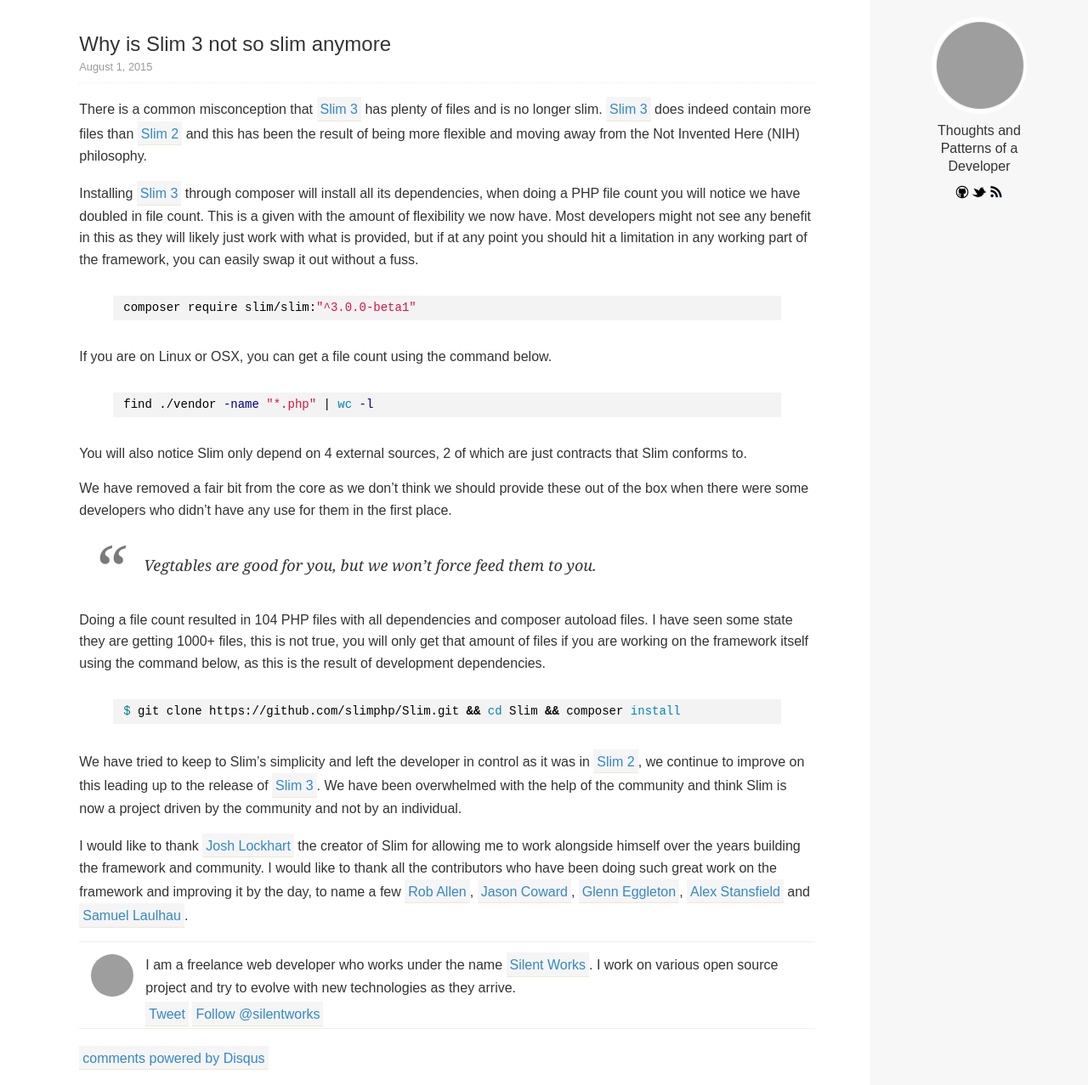
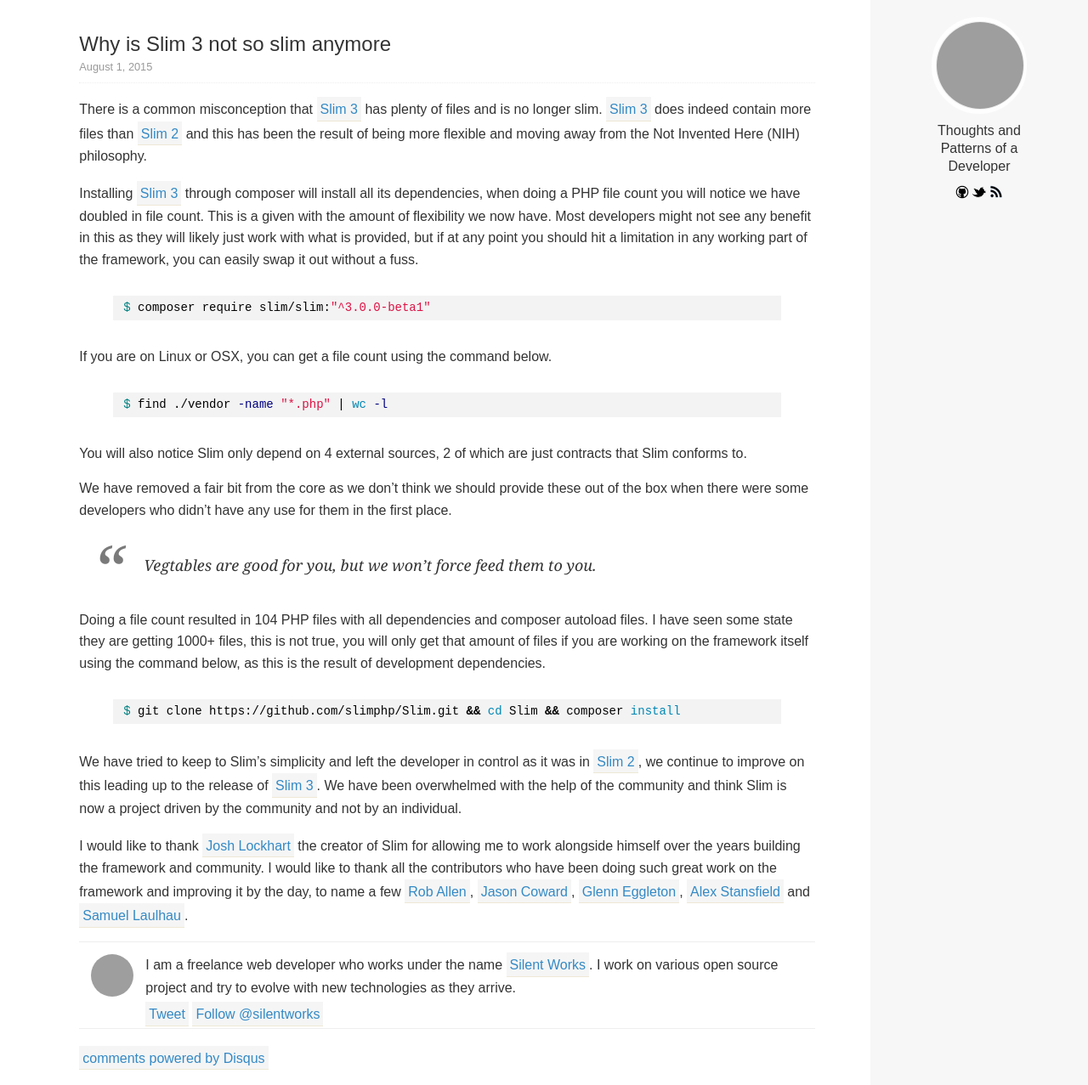
Before and after one commit to silentworks/thoughts, a Jekyll site: the page built from _posts/2015-08-01-why-is-slim3-not-so-slim-anymore.md, in a window 1280 px wide and 1277 px high. Shown: the whole window at 85% size. Built offline with Jekyll 4.4.1, drawn with Linux system fonts in a browser that asks for light colours; Markdown is read by kramdown in place of the engine named in the settings; comment, search, counter and statistics services are not loaded; grey boxes are pictures that could not be loaded.

```diff
--- a/_posts/2015-08-01-why-is-slim3-not-so-slim-anymore.md
+++ b/_posts/2015-08-01-why-is-slim3-not-so-slim-anymore.md
@@ -11,13 +11,13 @@ There is a common misconception that [Slim 3][] has plenty of files and is no lo
 Installing [Slim 3][] through composer will install all its dependencies, when doing a PHP file count you will notice we have doubled in file count. This is a given with the amount of flexibility we now have. Most developers might not see any benefit in this as they will likely just work with what is provided, but if at any point you should hit a limitation in any working part of the framework, you can easily swap it out without a fuss.
 
 {% highlight bash %}
-composer require slim/slim:"^3.0.0-beta1"
+$ composer require slim/slim:"^3.0.0-beta1"
 {% endhighlight %}
 
 If you are on Linux or OSX, you can get a file count using the command below.
 
 {% highlight bash %}
-find ./vendor -name "*.php" | wc -l
+$ find ./vendor -name "*.php" | wc -l
 {% endhighlight %}
 
 You will also notice Slim only depend on 4 external sources, 2 of which are just contracts that Slim conforms to.
```
